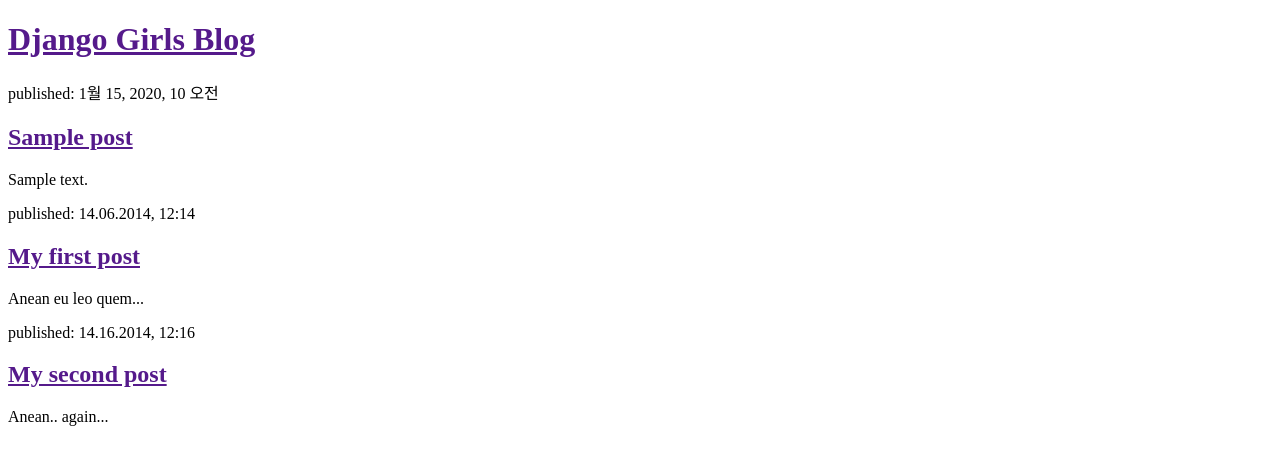
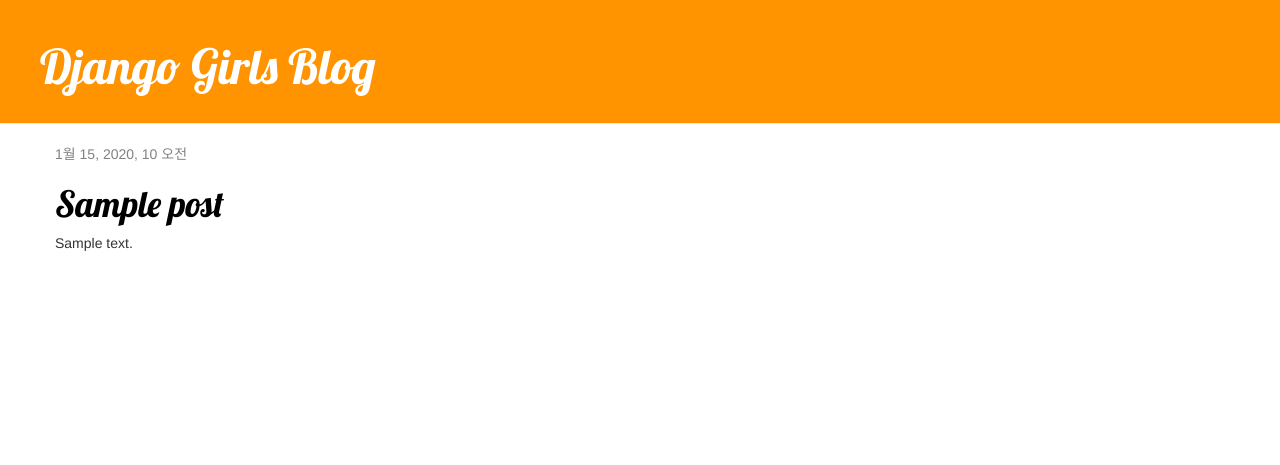
Before and after one commit to cid-yoon/learnDjango, a Django app: template blog/templates/blog/post_list.html in a window 1280 px wide. Shown: the top 465 px of the page. Run offline with Django 3.2, Linux system fonts and the light colour scheme; the template is opened without the code that fills it: values that come from a table or form of the project are taken from there, others are empty; tables that the repository leaves empty hold one stand-in row (values such as "Sample post"); some libraries are stand-ins or nearby versions.

Commit message:
css 적용 템플릿 확장 테스트

```diff
--- /dev/null
+++ b/blog/static/css/blog.css
@@ -0,0 +1,46 @@
+.page-header {
+    background-color: #ff9400;
+    margin-top: 0;
+    padding: 20px 20px 20px 40px;
+}
+
+.page-header h1, .page-header h1 a, .page-header h1 a:visited, .page-header h1 a:active {
+    color: #ffffff;
+    font-size: 36pt;
+    text-decoration: none;
+}
+
+.content {
+    margin-left: 40px;
+}
+
+h1, h2, h3, h4 {
+    font-family: 'Lobster', cursive;
+}
+
+.date {
+    color: #828282;
+}
+
+.save {
+    float: right;
+}
+
+.post-form textarea, .post-form input {
+    width: 100%;
+}
+
+.top-menu, .top-menu:hover, .top-menu:visited {
+    color: #ffffff;
+    float: right;
+    font-size: 26pt;
+    margin-right: 20px;
+}
+
+.post {
+    margin-bottom: 70px;
+}
+
+.post h1 a, .post h1 a:visited {
+    color: #000000;
+}
--- /dev/null
+++ b/blog/templates/blog/base.html
@@ -0,0 +1,20 @@
+{% load static %}
+<head>
+    <link rel="stylesheet" href="//maxcdn.bootstrapcdn.com/bootstrap/3.2.0/css/bootstrap.min.css">
+    <link rel="stylesheet" href="//maxcdn.bootstrapcdn.com/bootstrap/3.2.0/css/bootstrap-theme.min.css">
+    <link href='//fonts.googleapis.com/css?family=Lobster&subset=latin,latin-ext' rel='stylesheet' type='text/css'>
+    <link rel="stylesheet" href="{% static 'css/blog.css' %}">
+</head>
+<body>
+<div class="page-header">
+    <h1><a href="/">Django Girls Blog</a></h1>
+</div>
+<div class="content container">
+    <div class="row">
+        <div class="col-md-8">
+            {% block content %}
+            {% endblock %}
+        </div>
+    </div>
+</div>
+</body>
--- a/blog/templates/blog/post_list.html
+++ b/blog/templates/blog/post_list.html
@@ -1,41 +1,13 @@
-{% load i18n %}
+{% extends 'blog/base.html' %}
 
-<!DOCTYPE html>
-<html lang="en">
-<head>
-    <meta charset="UTF-8">
-    <title>seed. blog</title>
-</head>
-<body>
-    <div>
-        <h1>
-            <a href="">Django Girls Blog</a>
-
-        </h1>
-    </div>
-    <a>
-        {% for post in posts %}
-            <div>
-            <p>published: {{ post.published_date }}</p>
-                <h2><a href="">{{ post.title }}</a> </h2>
-                <p>{{ post.text|linebreaks }}</p>
+{% block content %}
+    {% for post in posts %}
+        <div class="post">
+            <div class="date">
+                {{ post.published_date }}
             </div>
-
-        {% endfor %}
-    </a>
-<div>
-    <div>
-        <p>published: 14.06.2014, 12:14</p>
-        <h2><a href="">My first post</a> </h2>
-        <p>Anean eu leo quem...</p>
-    </div>
-
-    <div>
-        <p>published: 14.16.2014, 12:16</p>
-        <h2><a href="">My second post</a> </h2>
-        <p>Anean.. again...</p>
-    </div>
-
-</div>
-</body>
-</html>
+            <h1><a href="">{{ post.title }}</a></h1>
+            <p>{{ post.text|linebreaksbr }}</p>
+        </div>
+    {% endfor %}
+{% endblock %}
```
